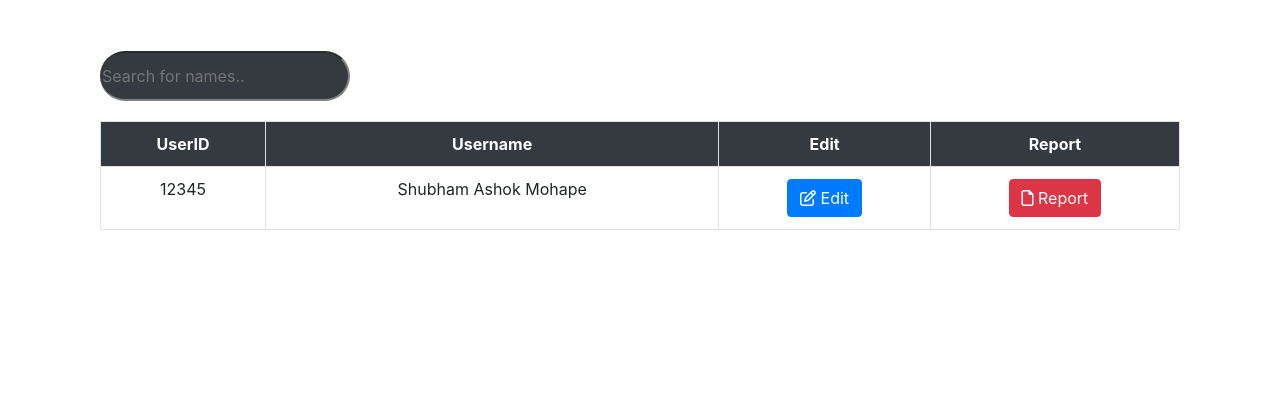
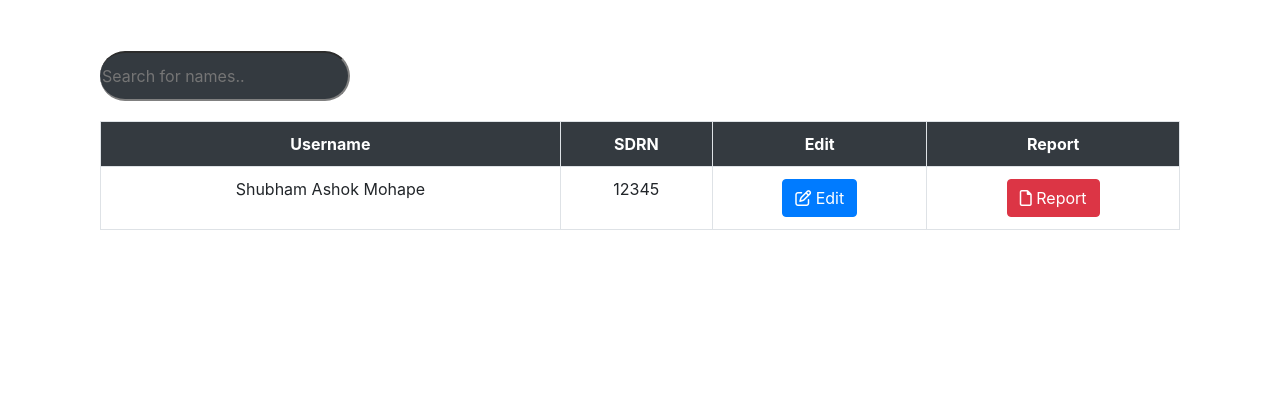
Before and after one commit to ManasBhole/Faculty-Expertise-Management-Tool, a PHP site: page /hod1.php in a window 1280 px wide. Shown: the part 167-587 px from the top of the page. Run offline with PHP 8.4, Linux system fonts and the light colour scheme; data comes from the database, SQL or seed files in the repository; some libraries are stand-ins or nearby versions.

Commit message:
hod1.php panel updaed

```diff
--- a/Faculty/Faculty Experties/hod1.php
+++ b/Faculty/Faculty Experties/hod1.php
@@ -32,8 +32,8 @@
  <tr class="bg-dark text-white text-center">
 
 
- <th> UserID </th>
  <th> Username </th>
+ <th> SDRN </th>
  <th> Edit </th>
  <th> Report </th>
 
@@ -52,9 +52,9 @@
  {
  ?>
   <tr class="text-center">
+  <td> <?php echo $res['First_name']."  ".$res['Middle_name']."   ".$res['Last_name'];  ?> </td>
+    <td> <?php echo $res['Sdrn'];  ?> </td>
 
-    <td> <?php echo $res['Sdrn'];  ?> </td>
-    <td> <?php echo $res['First_name']."  ".$res['Middle_name']."   ".$res['Last_name'];  ?> </td>
     <!-- <td> <button class="btn-danger btn"> <a href="report.php?id=<?php echo $res['First_name']; ?>" class="text-white"> Report </a>  </button> </td> -->
     <td>
 	<form action="individualreport.php" method="post">
```
